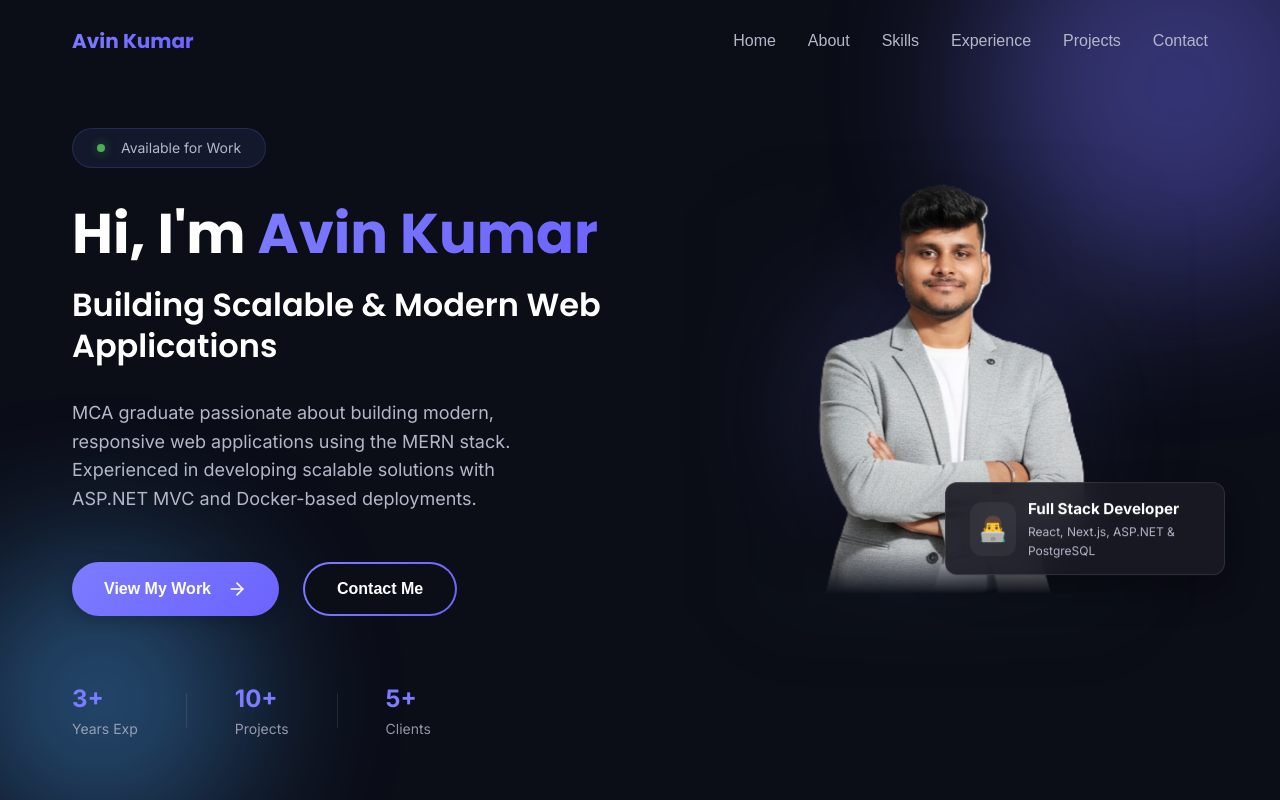
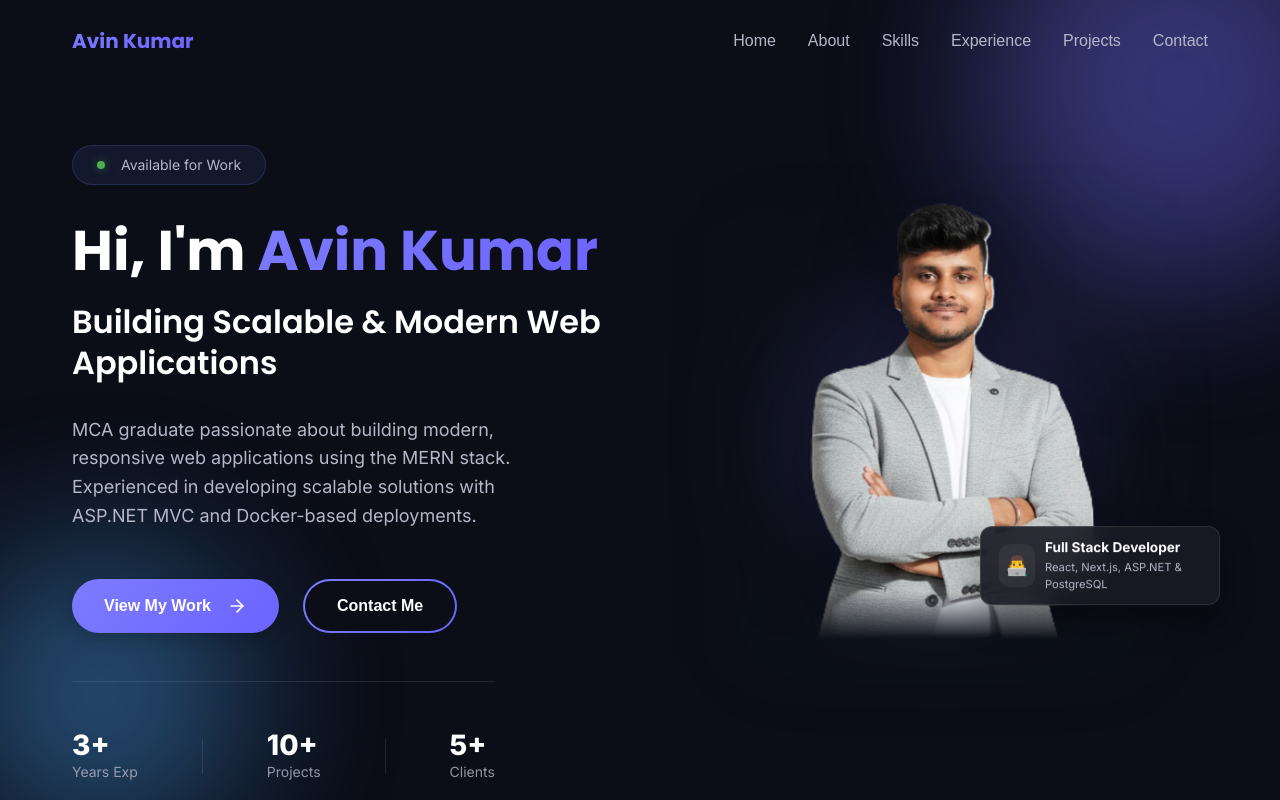
Before and after one commit to Avinkumar1443/protfolio, a React (Create React App) app: page / in a window 1280 px wide. Shown: the top 800 px of the page. Built offline with nearby package versions, Linux system fonts and the light colour scheme; the HTML template or start-up script is replaced by a standard one.

Commit message:
image and herocontent

```diff
--- a/src/components/Hero/Hero.css
+++ b/src/components/Hero/Hero.css
@@ -132,22 +132,13 @@
     line-height: 1.6;
 }
 
-.hero-cta-group {
-    display: flex;
-    flex-direction: row;
-    /* Explicitly horizontal on desktop */
-    align-items: center;
-    gap: var(--spacing-2xl);
-    margin-bottom: var(--spacing-2xl);
-    flex-wrap: wrap;
-    /* Allow wrapping only if absolutely necessary */
-}
+
 
 .hero-actions {
     display: flex;
     gap: var(--spacing-md);
+    margin-bottom: var(--spacing-xl);
     flex-shrink: 0;
-    /* Prevent buttons from squishing */
 }
 
 .hero-actions svg {
@@ -159,11 +150,14 @@
     transform: translateX(4px);
 }
 
-/* Stats Styling - Repositioned next to buttons */
+/* Stats Styling - Bottom row below buttons */
 .hero-stats {
     display: flex;
     align-items: center;
-    gap: var(--spacing-xl);
+    gap: var(--spacing-2xl);
+    padding-top: var(--spacing-xl);
+    border-top: 1px solid rgba(255, 255, 255, 0.1);
+    max-width: fit-content;
 }
 
 .stat-item {
@@ -172,10 +166,11 @@
 }
 
 .stat-number {
-    font-size: 1.5rem;
-    font-weight: 700;
-    color: var(--color-primary);
-    /* Using primary accent color as requested */
+    font-size: 1.75rem;
+    /* Slightly larger for impact */
+    font-weight: 800;
+    color: var(--color-text-primary);
+    line-height: 1.1;
 }
 
 .stat-label {
@@ -207,7 +202,7 @@
 
 .hero-photo-container {
     position: relative;
-    max-width: 450px;
+    max-width: 480px;
     width: 100%;
 }
 
@@ -277,32 +272,35 @@
     font-size: 2rem;
 }
 
-/* Photo Badge - Repositioned to avoid overlap */
+/* Photo Badge - Reduced size as requested */
 .photo-badge.floating {
     position: absolute;
-    bottom: 5%;
-    right: -60px;
-    /* Pushed further out */
+    bottom: 8%;
+    right: -40px;
+    /* Adjusted for larger image */
     background: rgba(26, 26, 36, 0.9);
-    /* More opaque */
     backdrop-filter: blur(16px);
-    padding: 14px 24px;
+    padding: 10px 18px;
+    /* Reduced padding */
     border-radius: 12px;
     border: 1px solid rgba(255, 255, 255, 0.1);
     display: flex;
     align-items: center;
-    gap: 12px;
+    gap: 10px;
     box-shadow: 0 15px 35px rgba(0, 0, 0, 0.3);
     animation: float 6s ease-in-out infinite;
     z-index: 10;
-    max-width: 280px;
+    max-width: 240px;
+    /* Reduced max-width */
 }
 
 .badge-icon {
-    font-size: 1.5rem;
+    font-size: 1.2rem;
+    /* Reduced from 1.5rem */
     background: rgba(255, 255, 255, 0.05);
-    padding: 8px;
-    border-radius: 12px;
+    padding: 6px;
+    /* Reduced from 8px */
+    border-radius: 10px;
     display: flex;
     align-items: center;
     justify-content: center;
@@ -314,13 +312,15 @@
 }
 
 .badge-title {
-    font-size: 0.95rem;
+    font-size: 0.85rem;
+    /* Reduced from 0.95rem */
     font-weight: 700;
     color: var(--color-text-primary);
 }
 
 .badge-subtitle {
-    font-size: 0.75rem;
+    font-size: 0.7rem;
+    /* Reduced from 0.75rem */
     color: var(--color-text-secondary);
 }
 
--- a/src/components/Hero/Hero.jsx
+++ b/src/components/Hero/Hero.jsx
@@ -42,7 +42,6 @@ const Hero = () => {
                         MCA graduate passionate about building modern, responsive web applications using the MERN stack.
                         Experienced in developing scalable solutions with ASP.NET MVC and Docker-based deployments.
                     </p>
-                    <div className="hero-cta-group">
                     <div className="hero-actions">
                         <button className="btn btn-primary" onClick={scrollToProjects}>
                             View My Work
@@ -73,7 +72,6 @@ const Hero = () => {
                         </div>
                     </div>
                 </div>
-                </div>
 
                 <div className={`hero-visual ${animate ? 'animate-in' : ''}`}>
                     <div className="hero-photo-container">
```
Lines whose indentation alone changed are shown as unchanged.
